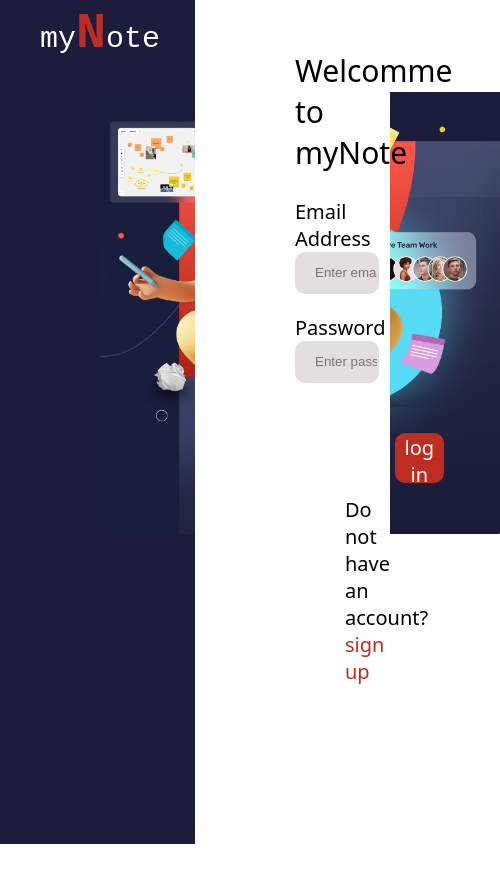
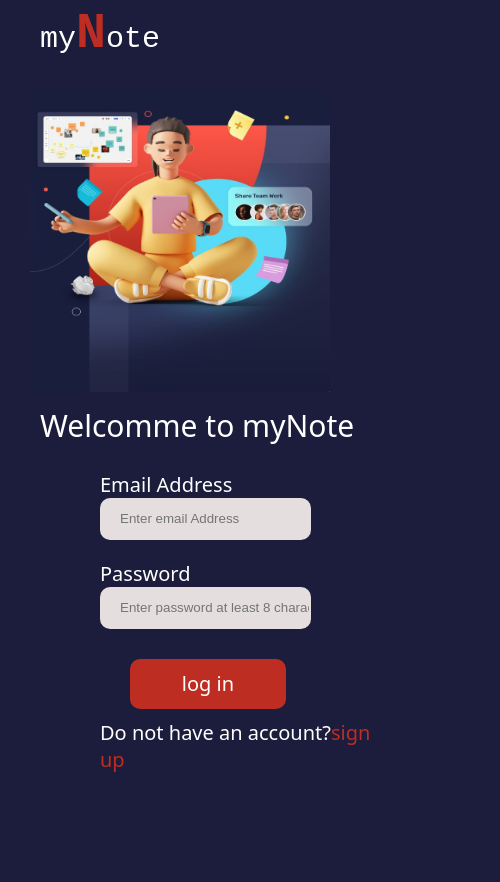
Before and after one commit to Victorasamu123/fun_note_app, a plain HTML site: page log in.html in a window 390 px wide. Shown: the whole page, 500 px wide, since content can reach past the window. Before the commit the page ends 844 px from the top, so only its background shows below. Drawn offline with Linux system fonts and the light colour scheme.

Commit message:
complted js for up

```diff
--- a/log in.css
+++ b/log in.css
@@ -92,3 +92,96 @@ a:hover{
     color: rgb(189,45,34);
     text-decoration: underline;
 }
+@media only screen and (max-width: 600px){
+    body{
+        padding: 0;
+        margin: 0;
+        position: relative;
+        /* height: 100vh; */
+        background-color:rgb(28,29,61);
+        overflow-y: hidden;
+    }
+    section{
+        display: block;
+        width: 100%;
+        /* height: 100%; */
+    }
+    .first-half-body{
+        background-color:rgb(28,29,61);
+        width: 100%;
+        height: 400px;
+    }
+    .second-half-body{
+        background-color: rgb(28,29,61);
+        width: 100%;
+    }
+    .central-img{
+        margin-top: 30px;
+        margin-left: 30px;
+        height: 300px;
+        width: 300px;
+    }
+    h2{
+        font-size: 30px;
+        font-family: system-ui, -apple-system, BlinkMacSystemFont, 'Segoe UI', Roboto, Oxygen, Ubuntu, Cantarell, 'Open Sans', 'Helvetica Neue', sans-serif;
+        font-weight: 500;
+        margin-left: 40px;
+        margin-top: 0px;
+        color: white;
+    }
+    .fullname-input{
+        margin-left: 100px;
+        font-family: system-ui, -apple-system, BlinkMacSystemFont, 'Segoe UI', Roboto, Oxygen, Ubuntu, Cantarell, 'Open Sans', 'Helvetica Neue', sans-serif;
+        font-size: 20px;
+        color: white;
+    }
+    input{
+        width: 65%;
+        height: 40px;
+        border-radius: 10px;
+        background-color: rgb(228, 222, 222);
+        border: 0;
+        padding-left: 20px;
+    }
+    .email-input{
+        margin-top: 20px;
+        font-family: system-ui, -apple-system, BlinkMacSystemFont, 'Segoe UI', Roboto, Oxygen, Ubuntu, Cantarell, 'Open Sans', 'Helvetica Neue', sans-serif;
+        margin-left: 100px;
+        font-size: 20px;
+        color: white;
+    }
+    .password-input{
+        margin-top: 20px;
+        font-family: system-ui, -apple-system, BlinkMacSystemFont, 'Segoe UI', Roboto, Oxygen, Ubuntu, Cantarell, 'Open Sans', 'Helvetica Neue', sans-serif;
+        margin-left: 100px;
+        font-size: 20px;
+        color: white;
+    }
+    .sign-in-button{
+        background-color: rgb(189,45,34);
+        color: white;
+        border: 0;
+        width: 40%;
+        height: 50px;
+        border-radius: 10px;
+        font-size: 20px;
+        font-family: system-ui, -apple-system, BlinkMacSystemFont, 'Segoe UI', Roboto, Oxygen, Ubuntu, Cantarell, 'Open Sans', 'Helvetica Neue', sans-serif;
+        margin-top: 30px;
+        margin-left: 130px;
+    }
+    .confirmation{
+        font-family: system-ui, -apple-system, BlinkMacSystemFont, 'Segoe UI', Roboto, Oxygen, Ubuntu, Cantarell, 'Open Sans', 'Helvetica Neue', sans-serif;
+        font-size: 20px;
+        margin-left: 100px;
+        margin-top: 10px;
+        color: white;
+    }
+    a{
+        color: rgb(189,45,34);
+        text-decoration: none;
+    }
+    a:hover{
+        color: rgb(189,45,34);
+        text-decoration: underline;
+    }
+}
```
